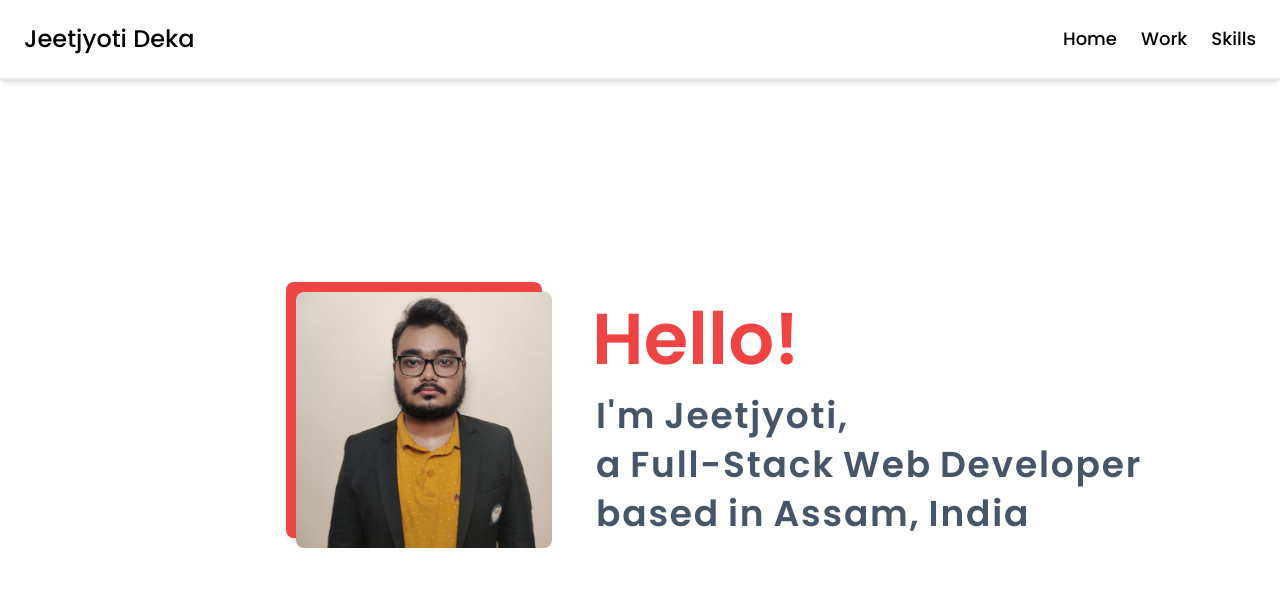
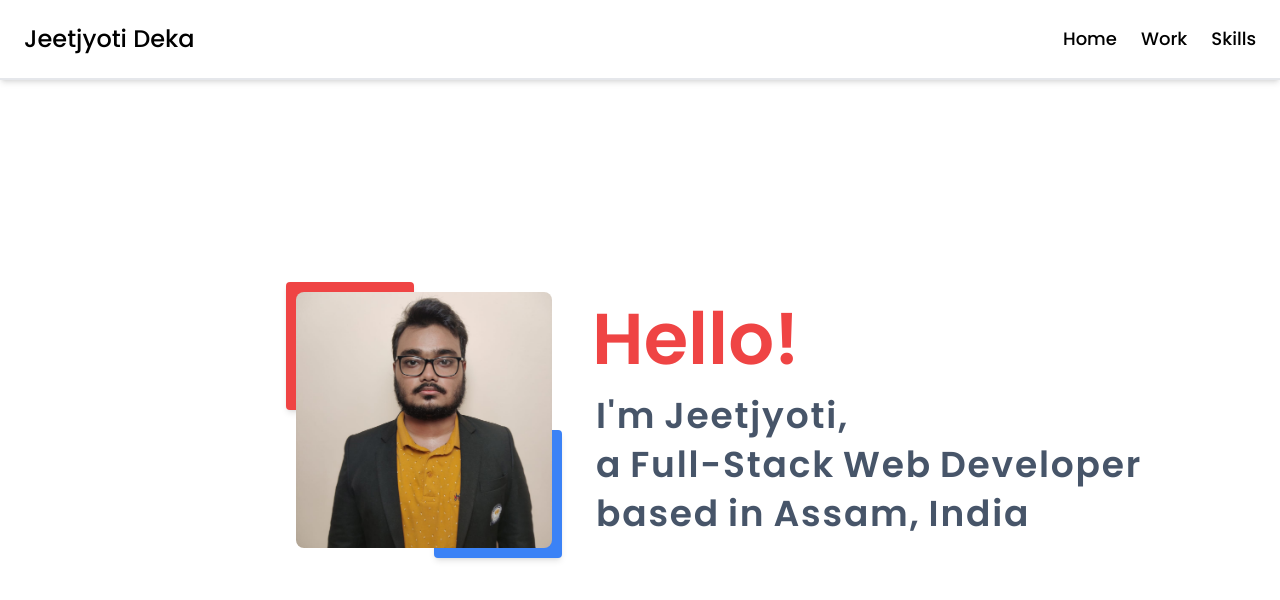
Before and after one commit to Jeetjyoti-Deka/Portfolio, a React (Vite) app: page / in a window 1280 px wide. Shown: the top 600 px of the page. Built offline with nearby package versions, Linux system fonts and the light colour scheme.

Commit message:
Animate the image background

```diff
--- a/src/components/Hero.jsx
+++ b/src/components/Hero.jsx
@@ -40,7 +40,7 @@ const Hero = () => {
                 delay: 1,
                 duration: 0.2,
               }}
-              className="w-64 h-64 absolute top-0 left-0 rounded-[8px] bg-red-500 -z-10 shadow-md"
+              className="w-32 h-32 absolute top-0 left-0 rounded-[4px] bg-red-500 -z-10 shadow-md"
             ></motion.div>
             <motion.img
               initial={{
@@ -58,6 +58,23 @@ const Hero = () => {
               alt="my img"
               className="w-full h-full object-cover rounded-[8px]"
             />
+            <motion.div
+              initial={{
+                x: 0,
+                y: 0,
+                opacity: 0,
+              }}
+              animate={{
+                x: 10,
+                y: 10,
+                opacity: 1,
+              }}
+              transition={{
+                delay: 1,
+                duration: 0.2,
+              }}
+              className="w-32 h-32 absolute bottom-0 right-0 rounded-[4px] bg-blue-500 -z-10 shadow-md"
+            ></motion.div>
           </div>
         </div>
 
```
